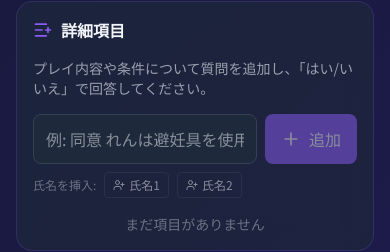
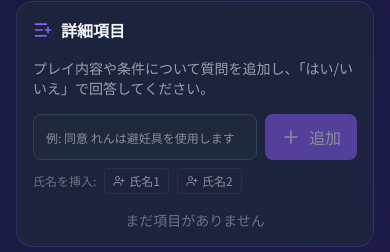
Before and after one commit to dark-lion-jp/agree, a Next.js app: page / in a window 390 px wide. Shown: the part 1741-1993 px from the top of the page. Built offline with nearby package versions, Linux system fonts and the light colour scheme.

Commit message:
feat: タブメニューのSticky化と詳細項目のモバイル表示改善

```diff
--- a/src/components/form/DetailItems.jsx
+++ b/src/components/form/DetailItems.jsx
@@ -78,7 +78,7 @@ export default function DetailItems({ items, name1, name2, onItemsChange }) {
 
       <div className="mb-2 flex gap-2">
         <input
-          className="min-w-0 flex-1 rounded-lg border border-[var(--surface-light)] bg-[var(--surface)] p-3 transition-all focus:border-[var(--primary)] focus:outline-none focus:ring-2 focus:ring-[var(--primary)]/30"
+          className="min-w-0 flex-1 rounded-lg border border-[var(--surface-light)] bg-[var(--surface)] p-3 text-sm transition-all placeholder:text-xs focus:border-[var(--primary)] focus:outline-none focus:ring-2 focus:ring-[var(--primary)]/30 sm:text-base sm:placeholder:text-sm"
           onChange={(e) => setNewQuestion(e.target.value)}
           onKeyPress={handleKeyPress}
           placeholder="例: 同意 れんは避妊具を使用します"
--- a/src/components/layout/TabNavigation.jsx
+++ b/src/components/layout/TabNavigation.jsx
@@ -17,8 +17,8 @@ export default function TabNavigation({ activeTab, onTabChange }) {
   ];
 
   return (
-    <nav className="mb-6">
-      <div className="glass-card flex overflow-hidden p-1">
+    <nav className="sticky top-2 z-50 mb-6">
+      <div className="glass-card flex overflow-hidden p-1 backdrop-blur-md">
         {tabs.map((tab) => {
           const Icon = tab.icon;
           const isActive = activeTab === tab.id;
```
